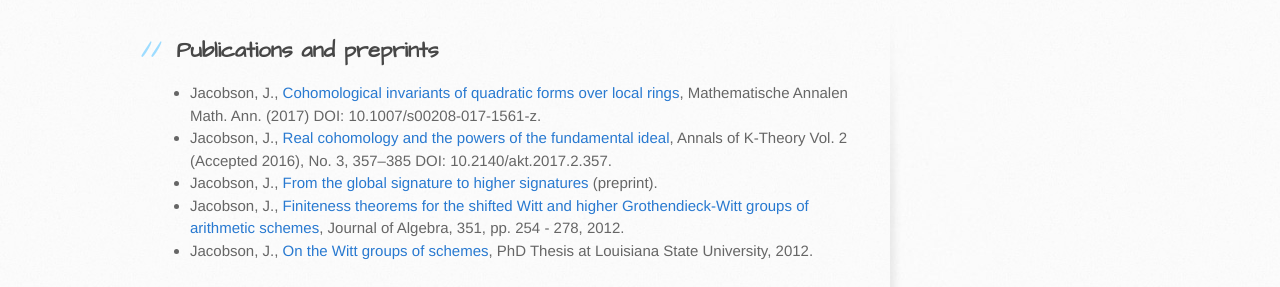
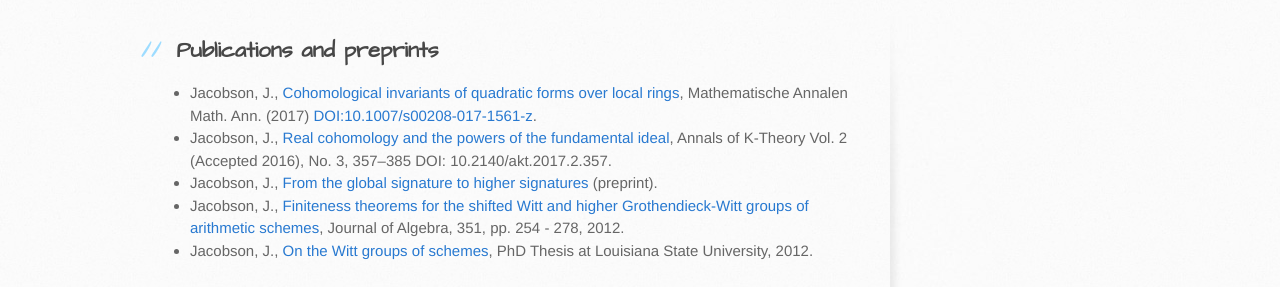
Before and after one commit to jeremyallenjacobson/jeremyallenjacobson.github.io, a Jekyll site: the page index.html, which Jekyll copies as it is, in a window 1280 px wide. Shown: the part 284-571 px from the top of the page. Built offline with Jekyll 4.4.1, drawn with Linux system fonts in a browser that asks for light colours; part of the change alters nothing that is shown.

```diff
--- a/index.html
+++ b/index.html
@@ -36,7 +36,7 @@
 
 <ul>
 
-<li>Jacobson, J., <a href="jeremyallenjacobson.github.io/CohomologicalInvariants.pdf">Cohomological invariants of quadratic forms over local rings</a>, Mathematische Annalen Math. Ann. (2017) DOI: 10.1007/s00208-017-1561-z.</li>
+<li>Jacobson, J., <a href="jeremyallenjacobson.github.io/CohomologicalInvariants.pdf">Cohomological invariants of quadratic forms over local rings</a>, Mathematische Annalen Math. Ann. (2017) <a href="https://link.springer.com/article/10.1007%2Fs00208-017-1561-z">DOI:10.1007/s00208-017-1561-z</a>.</li>
 <li>Jacobson, J., <a href="jeremyallenjacobson.github.io/RealCohomologyAndPowersOfFundamentalIdeal.pdf">Real cohomology and the powers of the fundamental ideal</a>, Annals of K-Theory Vol. 2 (Accepted 2016), No. 3, 357–385 DOI: 10.2140/akt.2017.2.357.</li>
 <li>Jacobson, J., <a href="jeremyallenjacobson.github.io/GlobalSignature.pdf">From the global signature to higher signatures</a> (preprint).</li>
 <li>Jacobson, J., <a href="jeremyallenjacobson.github.io/Finitenesstheorems.pdf">Finiteness theorems for the shifted Witt and higher Grothendieck-Witt groups of arithmetic schemes</a>, Journal of Algebra, 351, pp. 254 - 278, 2012.</li>
```
